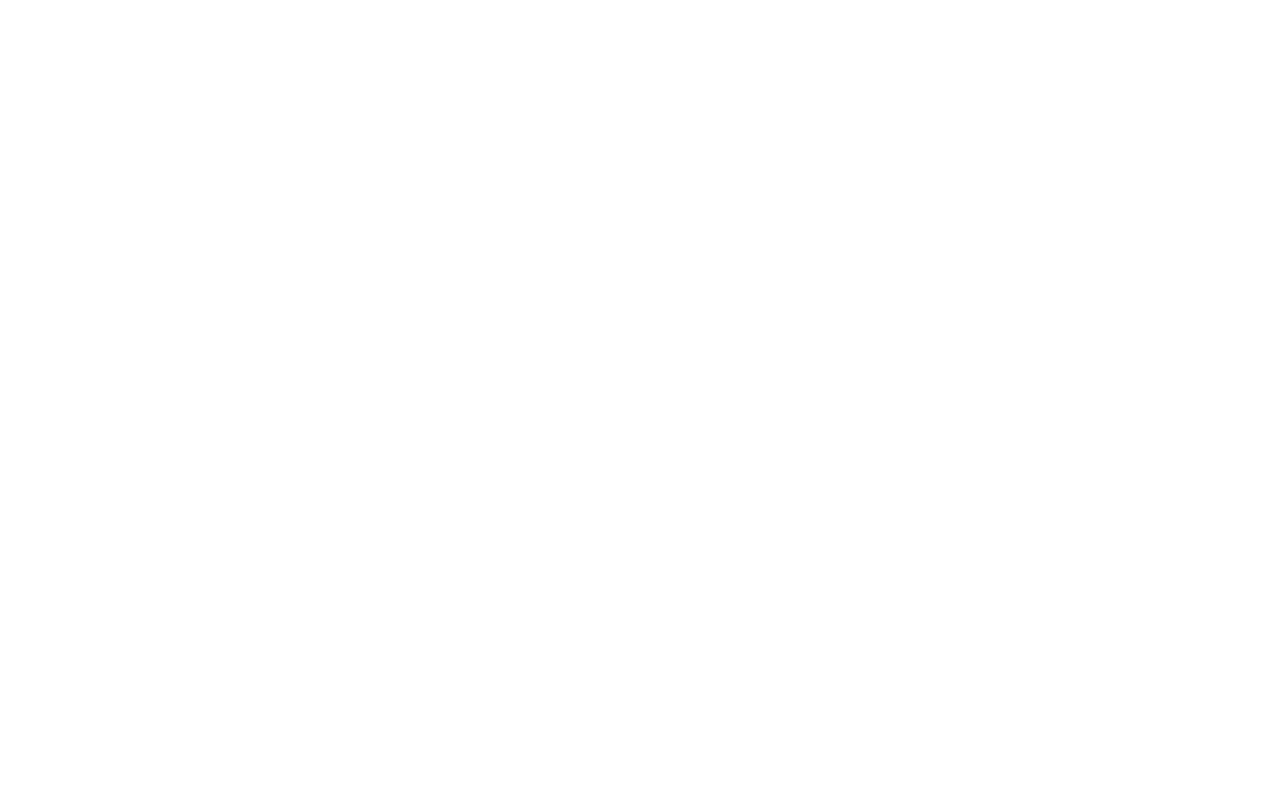
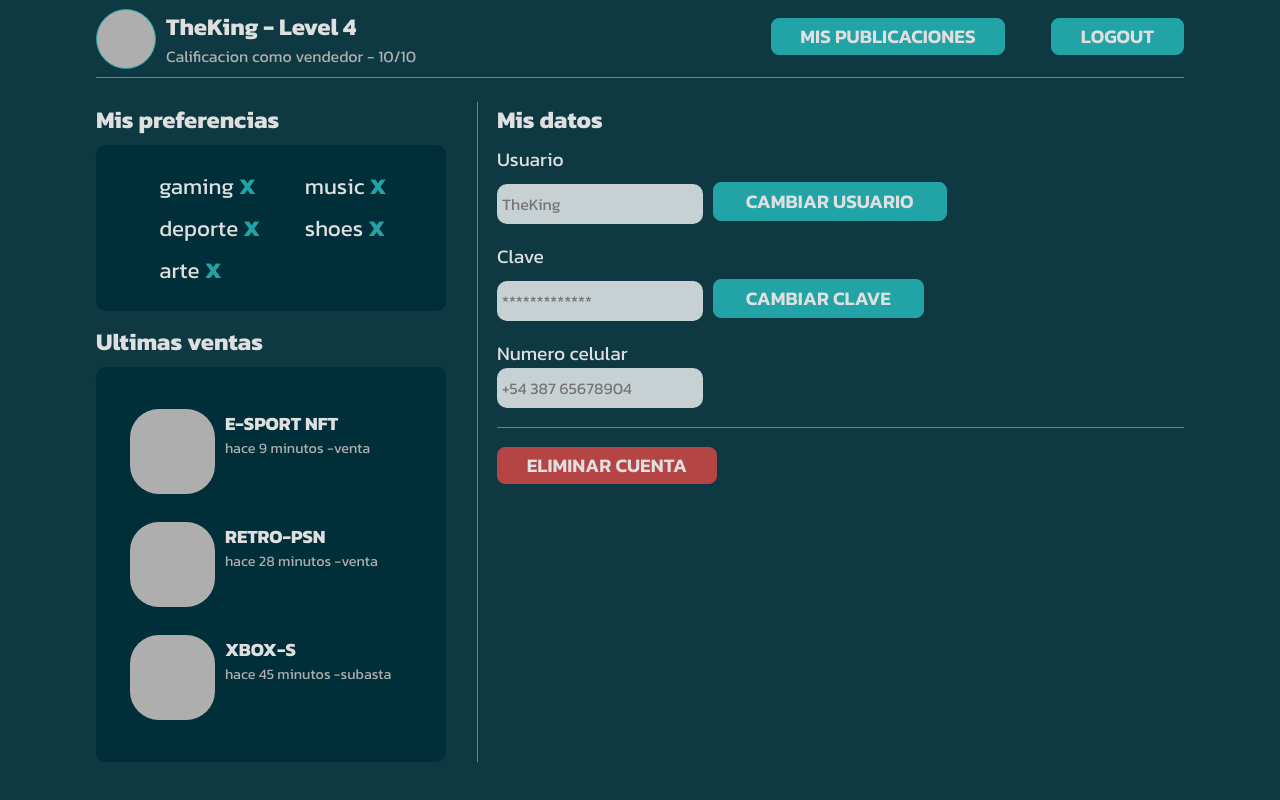
Before and after one commit to Al3x4nDr0s/Proyecto-Marketplace-NFTs, a React (Create React App) app in the folder client/: page /myprofile in a window 1280 px wide. Before the commit this address had no page. Built offline with nearby package versions, Linux system fonts and the light colour scheme.

Commit message:
history/front/viewuser add(viewuser) se agrego el componente viewuser

```diff
--- a/client/src/App.css
+++ b/client/src/App.css
@@ -11,7 +11,16 @@
   --secondFontColor: #DFDFDF;
   --mainBackGroundColor: #0F3942;
   --mainBackGroundButtonColor : #22A4A7;
+  --backgroundInput : #c7d1d3;
+  --mainContainersColor: #002E39;
   --loginBackGroundButtonColor : #006466;
   --colorError : #B54545;
   --colorInfo : #AEAEAE;
+  --large : 18px;
+  --medium : 16px;
+  --small : 14px;
 }
+
+body{
+  background-color: var(--mainBackGroundColor);
+}
--- a/client/src/App.js
+++ b/client/src/App.js
@@ -3,6 +3,7 @@
 import LandingPage from "./components/LandingPage";
 import Footer from "./components/Footer/Footer.jsx";
 import Home from "./components/Home/Home";
+import { ViewUser } from "./components/ViewUser/ViewUser.jsx"
 
 import './App.css';
 function MainLayout() {
@@ -20,10 +21,11 @@
     <div className="App">
       <BrowserRouter>
         <Routes>
+          <Route exact path={"/"} element={<LandingPage />} />
           <Route element={<MainLayout />}>
-            <Route exact path={"/"} element={<LandingPage />} />
             <Route exact path={"/home"} element={<h1>Home</h1>} />
           </Route>
+          <Route exact path={"/myprofile"} element={<ViewUser />} />
         </Routes>
       </BrowserRouter>
     </div>
--- a/client/src/components/Footer/Footer.jsx
+++ b/client/src/components/Footer/Footer.jsx
@@ -3,7 +3,6 @@
 import Input from "../shared/Input.jsx";
 
 import styled from "styled-components";
-// font-family: 'Kanit', sans-serif;
 
 const ContainerFooter = styled.div`
   width: 100%;
@@ -12,10 +11,11 @@
 `;
 
 const Footer = () => {
+
   return (
       <ContainerFooter>
         <h2>Subscribe Newsletter!</h2>
-        <Input label="name" />
+        <Input label="name" type="text"/>
       </ContainerFooter>
   );
 };
--- /dev/null
+++ b/client/src/components/ViewUser/CardVenta.jsx
@@ -0,0 +1,18 @@
+import React from "react";
+import { UltimasVentas, ImgNft } from "./elements/StyleViewUser.jsx";
+
+export const CardVenta = (props) => {
+  const { title, tiempo, tipo } = props;
+  return (
+    <UltimasVentas>
+      <ImgNft></ImgNft>
+      <div>
+        {/* <h3 style={{borderBottom: '1.2px solid var(--mainBackGroundButtonColor)'}}>{title}</h3> */}
+        <h3>{title}</h3>
+        <p style={{fontSize: '.9rem', color: 'var(--colorInfo)'}}>
+          {tiempo} -{tipo}
+        </p>
+      </div>
+    </UltimasVentas>
+  );
+};
--- /dev/null
+++ b/client/src/components/ViewUser/ViewUser.jsx
@@ -0,0 +1,137 @@
+import React from "react";
+import {
+  ContainerHeaderUser,
+  ContainerButton,
+  ContainerBodyUser,
+  ContainerMisDatos,
+  ContainerMisPreferencias,
+  ListaPreferencias,
+  ContenedorUltimasVentas,
+  ContainerEliminarUser,
+  ImgPerfil,
+} from "./elements/StyleViewUser.jsx";
+import { CardVenta } from "./CardVenta.jsx";
+import Input from "../shared/Input.jsx";
+// import {Link} from 'react-router-dom'
+import Button from "../shared/Button.jsx";
+
+const user = {
+  username: "TheKing",
+  level: 4,
+  preferencias: ["gaming", "music", "deporte", "shoes", "arte"],
+  ultimasventas: [
+    {
+      title: "e-sport nft",
+      tiempo: "hace 9 minutos",
+      tipo: "venta",
+    },
+    {
+      title: "retro-psn",
+      tiempo: "hace 28 minutos",
+      tipo: "venta",
+    },
+    {
+      title: "xbox-s",
+      tiempo: "hace 45 minutos",
+      tipo: "subasta",
+    },
+  ],
+};
+
+export const ViewUser = () => {
+  const { username, level } = user;
+  return (
+    <>
+      <ContainerHeaderUser>
+        <div style={{ display: "flex" }}>
+          <ImgPerfil></ImgPerfil>
+          <div>
+          <h2>
+            {username} - Level {level}
+          </h2>
+          <p style={{color: "var(--colorInfo)"}}>Calificacion como vendedor - 10/10</p>
+          </div>
+        </div>
+
+        <ContainerButton>
+          <Button title="MIS PUBLICACIONES" />
+          <Button title="LOGOUT" />
+        </ContainerButton>
+      </ContainerHeaderUser>
+      <ContainerBodyUser>
+        <div>
+          <h2>Mis preferencias</h2>
+          <ContainerMisPreferencias>
+            <ListaPreferencias>
+              {user.preferencias.map((x) => (
+                <li>
+                  {x} <a>X</a>
+                </li>
+              ))}
+            </ListaPreferencias>
+          </ContainerMisPreferencias>
+          <h2 style={{ marginTop: ".8rem" }}>Ultimas ventas</h2>
+          <ContenedorUltimasVentas>
+            {user.ultimasventas.map((x) => (
+              <CardVenta
+                title={x.title.toUpperCase()}
+                tiempo={x.tiempo}
+                tipo={x.tipo}
+              />
+            ))}
+          </ContenedorUltimasVentas>
+        </div>
+        <div
+          style={{ borderLeft: "1px solid var(--mainBackGroundButtonColor)" }}
+        >
+          <ContainerMisDatos>
+            <h2>Mis datos</h2>
+            <div
+              style={{
+                display: "grid",
+                fontSize: "1.2rem",
+                marginTop: ".5rem",
+              }}
+            >
+              <label>Usuario</label>
+              <div
+                style={{ display: "flex", alignItems: "center", gap: ".6rem" }}
+              >
+                <Input type="text" placeholder={user.username} />
+                <Button title="CAMBIAR USUARIO" padding=".25rem 2rem"></Button>
+              </div>
+            </div>
+            <div
+              style={{
+                display: "grid",
+                fontSize: "1.2rem",
+                marginTop: ".5rem",
+              }}
+            >
+              <label>Clave</label>
+              <div
+                style={{ display: "flex", alignItems: "center", gap: ".6rem" }}
+              >
+                <Input type="text" placeholder="*************" />
+                <Button title="CAMBIAR CLAVE" padding=".25rem 2rem"></Button>
+              </div>
+            </div>
+            <div
+              style={{
+                display: "grid",
+                fontSize: "1.2rem",
+                marginTop: ".5rem",
+              }}
+            >
+              <label>Numero celular</label>
+              <Input type="text" placeholder="+54 387 65678904" />
+            </div>
+          </ContainerMisDatos>
+          <ContainerEliminarUser>
+            <Button title="ELIMINAR CUENTA" color="var(--colorError)"></Button>
+          </ContainerEliminarUser>
+        </div>
+      </ContainerBodyUser>
+    </>
+  );
+};
--- /dev/null
+++ b/client/src/components/ViewUser/elements/StyleViewUser.jsx
@@ -0,0 +1,116 @@
+import styled from "styled-components";
+
+export const ContainerHeaderUser = styled.div`
+  width: 85%;
+  border-bottom: 1px solid var(--mainBackGroundButtonColor);
+  color: var(--secondFontColor);
+  display: flex;
+  justify-content: space-between;
+  align-items: center;
+  margin: 1px auto;
+  padding-bottom: 0.5rem;
+  padding-top: 0.5rem;
+`;
+
+export const ContainerButton = styled.div`
+  display: flex;
+  justify-content: space-between;
+  width: 25%;
+  @media (max-width: 1600px) {
+    width: 29%;
+  }
+  @media (max-width: 1400px) {
+    width: 35%;
+  }
+  @media (max-width: 1300px) {
+    width: 38%;
+  }
+`;
+
+export const ContainerBodyUser = styled.div`
+  width: 85%;
+  margin: 1.5rem auto;
+  color: var(--secondFontColor);
+  display: grid;
+  grid-template-columns: 23% 77%;
+  @media (max-width: 1600px) {
+    grid-template-columns: 28% 72%;
+  }
+  @media (max-width: 1400px) {
+    grid-template-columns: 32% 68%;
+  }
+  @media (max-width: 1300px) {
+    grid-template-columns: 35% 65%;
+  }
+`;
+
+export const ContainerMisPreferencias = styled.div`
+  background-color: var(--mainContainersColor);
+  margin-top: 0.5rem;
+  width: 92%;
+  border-radius: 0.6rem;
+  padding: 1.5rem;
+`;
+
+export const ContainerMisDatos = styled.div`
+  margin-left: 1.2rem;
+  padding-bottom: 1.2rem;
+  border-bottom: 1px solid var(--mainBackGroundButtonColor);
+`;
+
+export const ContainerEliminarUser = styled.div`
+  margin-left: 1.2rem;
+  margin-top: 1.2rem;
+`;
+
+export const ListaPreferencias = styled.ul`
+  list-style: none;
+  display: grid;
+  grid-template-columns: 1fr 1fr;
+  gap: 0.5rem;
+  margin: 0 0 0 1.2rem;
+  li {
+    margin-left: 20px;
+    font-size: 1.4rem;
+
+    a {
+      cursor: pointer;
+      color: var(--mainBackGroundButtonColor);
+      font-weight: 700;
+    }
+  }
+`;
+
+export const ContenedorUltimasVentas = styled.div`
+  background-color: var(--mainContainersColor);
+  border-radius: 0.6rem;
+  width: 92%;
+  padding: 1.5rem;
+  margin-top: 0.5rem;
+`;
+
+export const UltimasVentas = styled.div`
+  padding: 10px;
+  display: flex;
+  width: 100%;
+  margin: 8px auto;
+`;
+
+export const ImgNft = styled.div`
+  content="";
+  background: var(--colorInfo);
+  height: 85px;
+  margin-right: 10px;
+  border-radius: 1.8rem;
+  width: 85px;
+`;
+
+export const ImgPerfil = styled.div`
+  content="";
+  background: var(--colorInfo);
+  height: 60px;
+  margin-right: 10px;
+  border-radius: 50%;
+  border: 1.2px solid var(--mainBackGroundButtonColor);
+  width: 60px;
+`;
--- a/client/src/components/shared/Button.jsx
+++ b/client/src/components/shared/Button.jsx
@@ -2,15 +2,16 @@
 import styled from "styled-components";
 
 const StyledButton = styled.button`
-  border: 1px solid ${(props) => props.color || "#272640"};
-  border-radius: 5px;
+  border: 1px solid ${(props) => props.color || "var(--mainBackGroundButtonColor)"};
+  border-radius: .5rem;
+  margin: .5rem 0 .8rem 0;
   cursor: pointer;
   color: var(--secondFontColor);
-  padding: 20px 40px;
+  padding: ${(props) => props.padding || ".2rem 1.8rem"};
   font-weight: 600;
   font-size: 1.2rem;
   outline: none;
-  background: ${(props) => props.color || "#272640"};
+  background: ${(props) => props.color || "var(--mainBackGroundButtonColor)"};
   display: flex;
   img {
       height: 20px;
@@ -18,8 +19,8 @@
 
   &:hover{
       background: white;
+      transition: all .9s ease;
       color: ${(props) => props.color || "var(--mainFontColor)"};
-      border: 1px solid ${(props) => props.color || "#312244"};
   }
 `;
 
@@ -28,8 +29,8 @@
 }
 
 export default function Button(props) {
-  const { title, color, icon, onClick } = props;
-  return <StyledButton color={color} onClick={onClick}>
+  const { title, color, icon, onClick, padding, width } = props;
+  return <StyledButton color={color} onClick={onClick} width={width} padding={padding}>
       {icon && <img src={iconDictionary[icon] }/>}
       {title}
       </StyledButton>;
--- a/client/src/components/shared/Input.jsx
+++ b/client/src/components/shared/Input.jsx
@@ -1,41 +1,60 @@
 import styled from "styled-components";
 
 const StyledInput = styled.input`
-  background-color: var(--secondFontColor);
-  border-radius: 5px;
-//   padding: 10px 40px;
+  background-color: var(--backgroundInput);
+  border-radius: 10px;
+  width: ${(props) => props.width || "30%"};
+  padding: 5px;
+  font-size: var(--medium);
+  height: ${(props) => props.height || "40px"};
   outline: none;
-  border: 1.5px solid #01022f;
+  border: none;
 `;
 
 export default function Input(props) {
-  const { placeholder, value, type, name, label, onChange } = props;
-  const Format = () => (
+  const { placeholder, value, type, name, label, onChange, onBlur, width, height } = props;
+  // const Format = () => (
+  //   <StyledInput
+  //     placeholder={placeholder}
+  //     value={value}
+  //     type={type}
+  //     name={name}
+  //     label={label}
+  //     onChange={onChange}
+  //     onBlur={onBlur}
+  //     id={name}
+  //   />
+  // );
+  return (
     <StyledInput
       placeholder={placeholder}
       value={value}
       type={type}
+      width={width}
+      height={height}
       name={name}
       label={label}
       onChange={onChange}
+      onBlur={onBlur}
       id={name}
     />
-  );
-  return (
-    <If
-      condition={label}
-      Then={
-        <div>
-          {label && (
-            <label>
-              {label}: {<Format />}
-            </label>
-          )}
-        </div>
-      }
-      Else={<Format />}
-    />
-  );
+  )
+  // return (
+  //   <If
+  //     condition={label}
+  //     Then={
+  //       <div>
+  //         {label && (
+  //           <label>
+  //             {label}:
+  //             {<Format />}
+  //           </label>
+  //         )}
+  //       </div>
+  //     }
+  //     Else={<Format />}
+  //   />
+  // );
 }
 
 function If(props) {
```
